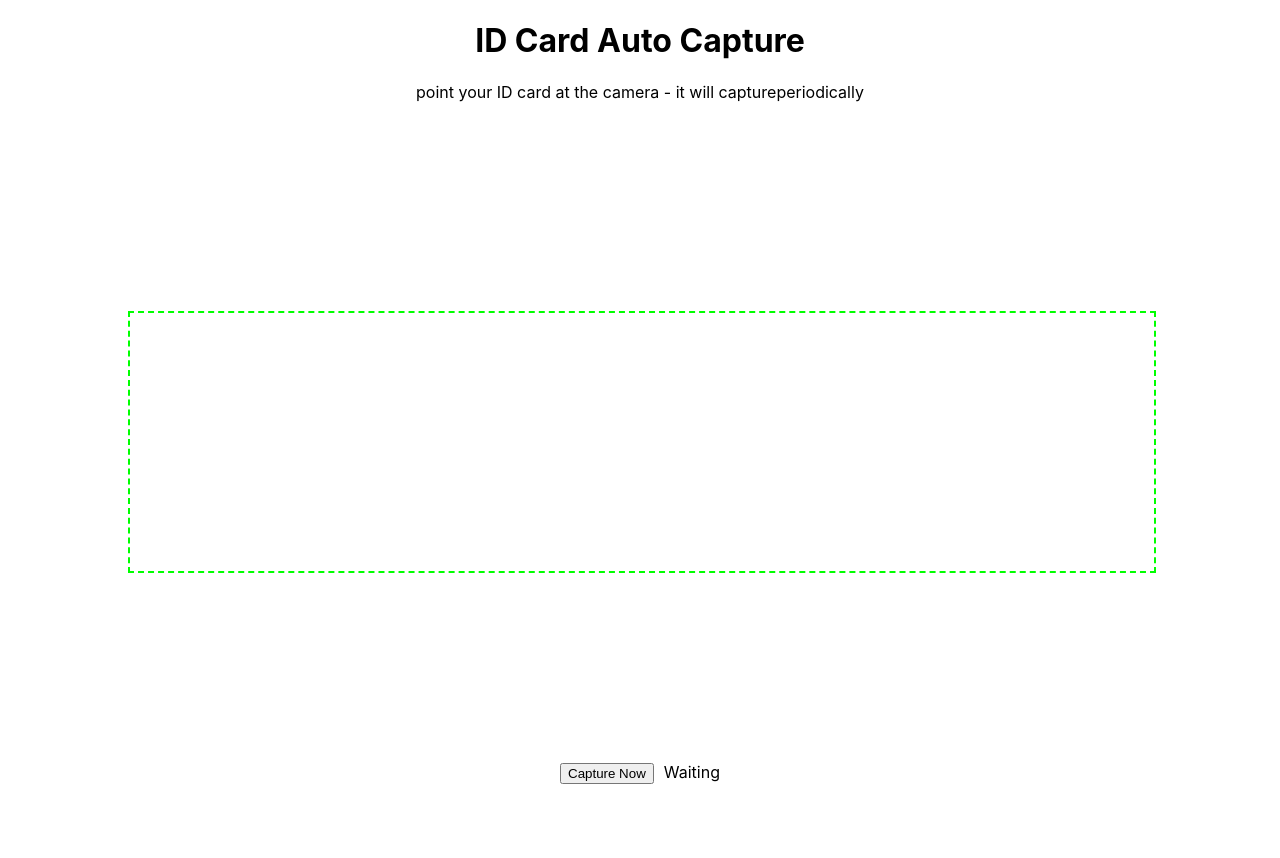
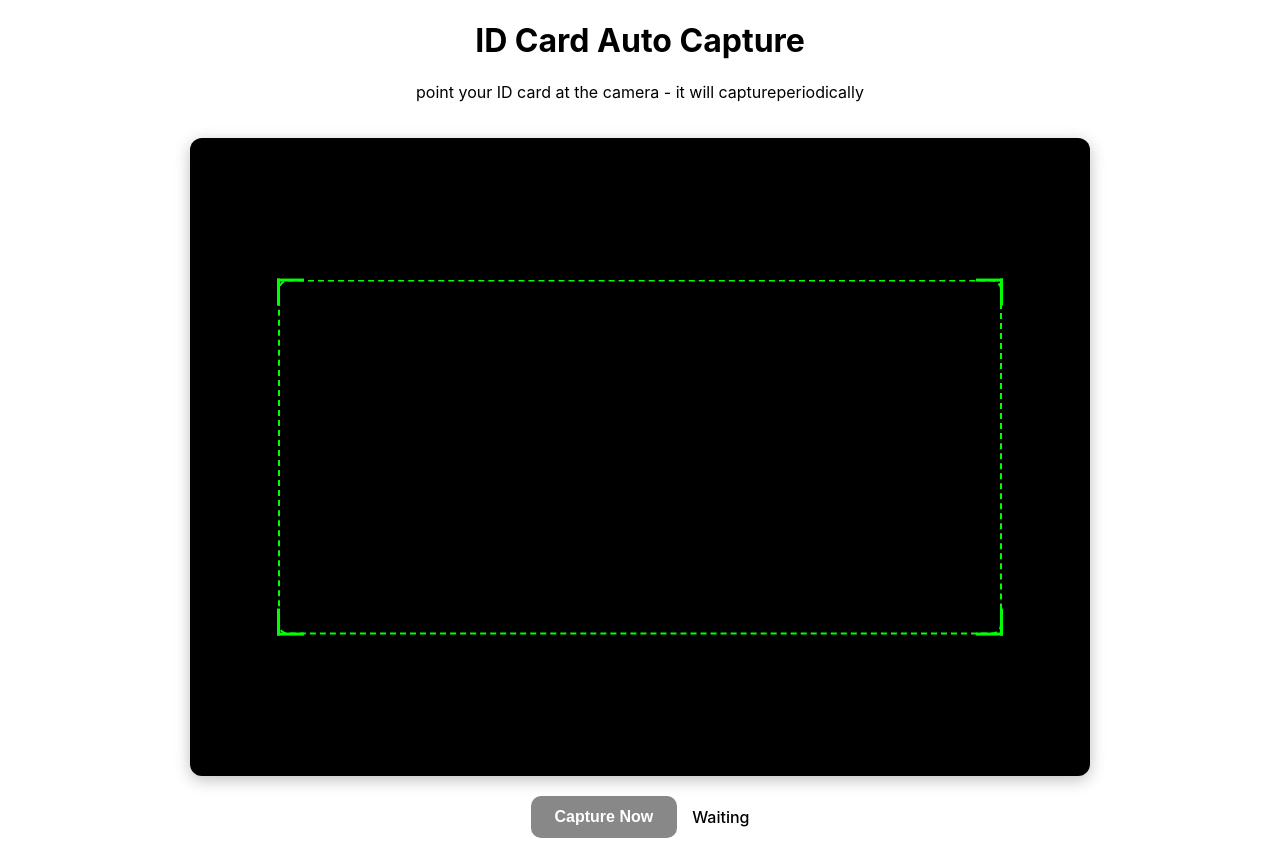
Before and after one commit to Manav-211/id-card-autocapture-app, a React (Create React App) app in the folder frontend/: page / in a window 1280 px wide. Before the commit the page ends 800 px from the top, so only its background shows below. Built offline with nearby package versions, Linux system fonts and the light colour scheme; no server answers.

Commit message:
Fine tuning capture logic

```diff
--- a/frontend/src/components/Camera.css
+++ b/frontend/src/components/Camera.css
@@ -1,50 +1,57 @@
+/* MAIN WRAPPER */
 .camera-container {
+  max-width: 900px;
+  max-height: 700px;
+  margin: 0 auto;
+  padding: 20px;
   display: flex;
   flex-direction: column;
-  align-items: center;
   gap: 20px;
-  padding: 20px;
 }
 
+/* CAMERA VIEW BOX */
 .camera-view {
   position: relative;
   width: 100%;
-  max-width: 640px;
+
+  aspect-ratio: 3 / 4;
+  background: #000;
   border-radius: 12px;
   overflow: hidden;
-  box-shadow: 0 4px 12px rgba(0, 0, 0, 0.15);
+  box-shadow: 0 4px 16px rgba(0, 0, 0, 0.25);
 }
 
+/* VIDEO */
 .camera-video {
   width: 100%;
-  height: auto;
-  display: block;
+  height: 100%;
+  object-fit: cover;
 }
 
+/* OVERLAY */
 .camera-overlay {
   position: absolute;
-  top: 0;
-  left: 0;
-  right: 0;
-  bottom: 0;
+  inset: 0;
   pointer-events: none;
 }
 
+/* ID CARD TARGET FRAME */
 .id-card-frame {
   position: absolute;
   top: 50%;
   left: 50%;
+  width: 80%;
+  height: 55%;
   transform: translate(-50%, -50%);
-  width: 80%;
-  height: 60%;
   border: 2px dashed #00ff00;
-  border-radius: 8px;
+  border-radius: 10px;
 }
 
+/* CORNER INDICATORS */
 .corner {
   position: absolute;
-  width: 20px;
-  height: 20px;
+  width: 24px;
+  height: 24px;
   border: 3px solid #00ff00;
 }
 
@@ -76,65 +83,49 @@
   border-top: none;
 }
 
+/* CONTROLS */
 .camera-controls {
   display: flex;
+  align-items: center;
   gap: 15px;
-  flex-wrap: wrap;
   justify-content: center;
 }
 
-.capture-button, .toggle-button {
+.capture-button {
   padding: 12px 24px;
+  background: #006cff;
+  color: white;
   border: none;
-  border-radius: 8px;
+  border-radius: 10px;
   font-size: 16px;
   font-weight: 600;
   cursor: pointer;
-  transition: all 0.2s ease;
-}
-
-.capture-button {
-  background: #007bff;
-  color: white;
+  transition: 0.2s;
 }
 
 .capture-button:hover:not(:disabled) {
-  background: #0056b3;
+  background: #0056cc;
   transform: translateY(-1px);
 }
 
 .capture-button:disabled {
-  background: #6c757d;
+  background: #888;
   cursor: not-allowed;
 }
 
-.toggle-button {
-  background: #28a745;
-  color: white;
+.status-text {
+  font-size: 16px;
+  font-weight: 500;
 }
 
-.toggle-button:hover {
-  background: #1e7e34;
-  transform: translateY(-1px);
+/* PREVIEW SECTION */
+.preview-container {
+  text-align: center;
 }
 
-.error-message {
-  padding: 40px;
-  text-align: center;
-  background: #f8f9fa;
-  border-radius: 8px;
+.preview-image {
+  width: 100%;
+  max-width: 400px;
+  border-radius: 10px;
+  box-shadow: 0 3px 12px rgba(0, 0, 0, 0.2);
 }
-
-.error-message p {
-  color: #dc3545;
-  margin-bottom: 15px;
-}
-
-.error-message button {
-  padding: 10px 20px;
-  background: #007bff;
-  color: white;
-  border: none;
-  border-radius: 6px;
-  cursor: pointer;
-}
--- a/frontend/src/components/Camera.tsx
+++ b/frontend/src/components/Camera.tsx
@@ -1,11 +1,14 @@
 import React,{useState,useEffect,useRef} from "react";
 import axios from "axios";
+import "./Camera.css";
 
 export const Camera:React.FC=()=>{
     const videoRef=useRef<HTMLVideoElement>(null);
     const canvasRef=useRef<HTMLCanvasElement>(null);
     const [status, setStatus]=useState<string>("Waiting");
     const [preview,setPreview]=useState<string | null>(null);
+    const [isCameraReady,setIsCameraReady]=useState<boolean>(false);
+    const [isProcessing,setIsProcessing]=useState<boolean>(false);
 
 useEffect(()=>{
 
@@ -18,6 +21,8 @@ async function startCamera(){
         if (videoRef.current) {
           videoRef.current.srcObject = stream;
           await videoRef.current.play();
+          setStatus("Camera ready - point at ID card");
+          setIsCameraReady(true);
       }
 
     } catch(error) {
@@ -29,9 +34,11 @@ async function startCamera(){
     }, []);
 
     const captureAndUpload=async()=>{
-        if (!videoRef.current || !canvasRef.current) {
+        if (!videoRef.current || !canvasRef.current || !isCameraReady || isProcessing) {
             return;
         }
+          setIsProcessing(true);
+          setStatus("Capturing");
             const video=videoRef.current;
             const canvas=canvasRef.current;
             canvas.width=video.videoWidth;
@@ -44,7 +51,11 @@ async function startCamera(){
 
 
       canvas.toBlob(async(blob)=>{
-        if(!blob)return;
+        if(!blob){
+          setIsProcessing(false);
+          setStatus("error-capturing");
+          return;
+        }
         setStatus("uploading");
         try{
           const form = new FormData();
@@ -55,7 +66,7 @@ async function startCamera(){
           if (response.data?.result) {
             const { sharpness, edge_ratio } = response.data.result;
             if (sharpness > 50 && edge_ratio > 0.02) {
-              // good enough, set preview
+
               setPreview(response.data.result.preview);
               setStatus("good capture");
             } else {
@@ -68,46 +79,55 @@ async function startCamera(){
               console.error("Error uploading image:",error);
               setStatus("error-uploading");
             }
+            setIsProcessing(false);
           });
         }
 
         useEffect(() => {
           const interval = setInterval(async () => {
               await captureAndUpload();
-          }, 5000);
+          }, 8000);
           return () => clearInterval(interval);
       }, []);
 
 
       return (
-          <div>
-        <div style={{ position: "relative", width: "100%" }}>
-          <video ref={videoRef} style={{ width: "100%" }} muted playsInline />
-          <div
-            style={{
-            position: "absolute",
-            top: "30%",
-            left: "10%",
-            width: "80%",
-            height: "40%",
-            border: "2px dashed lime",
-            pointerEvents: "none",
-    }}
-  />
+        <div className="camera-container">
+
+            <div className="camera-view">
+             <video ref={videoRef} className="camera-video" muted playsInline />
+
+                <div className="camera-overlay">
+                 <div className="id-card-frame">
+                  <div className="corner top-left"></div>
+                  <div className="corner top-right"></div>
+                  <div className="corner bottom-left"></div>
+                  <div className="corner bottom-right"></div>
                     </div>
-            <canvas ref={canvasRef} style={{display:"none"}}/>
-            <div>
-            <button onClick={captureAndUpload}>Capture Now</button>
-            <span style={{marginLeft:10}}>{status}</span>
                 </div>
+            </div>
+
+            <canvas ref={canvasRef} style={{ display: "none" }} />
+
+            <div className="camera-controls">
+                <button
+                    className="capture-button"
+                    onClick={captureAndUpload}
+                    disabled={!isCameraReady || isProcessing}
+                >
+                    {isProcessing ? "Processing..." : "Capture Now"}
+                </button>
+
+                <span className="status-text">{status}</span>
+            </div>
+
             {preview && (
-            <div style={{marginTop:10}}>
-              <img src={preview} alt="Processed" style={{maxWidth:"100%"}}/>
+                <div className="preview-container">
+                    <img src={preview} alt="Processed" className="preview-image" />
                 </div>
             )}
         </div>
-
-        )
+    );
 };
 
 
```
Lines whose indentation alone changed are shown as unchanged.
